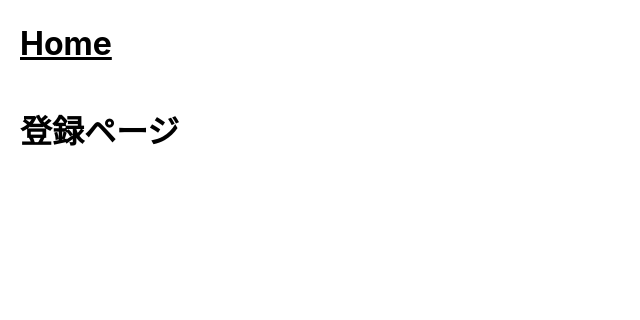
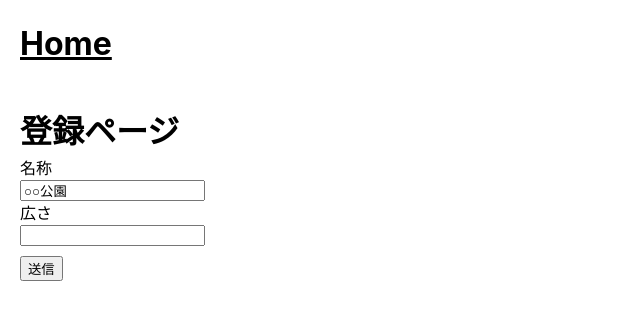
Before and after one commit to shimotsu4431/tokyo-dome, a Next.js app: page /register in a window 1280 px wide. Shown: the top 320 px of the page, without its empty margins (0-640 px from the left). Built offline with nearby package versions, Linux system fonts and the light colour scheme.

Commit message:
add react-hook-form

```diff
--- a/package.json
+++ b/package.json
@@ -27,6 +27,7 @@
     "next": "10.2.3",
     "react": "17.0.2",
     "react-dom": "17.0.2",
+    "react-hook-form": "^7.8.2",
     "sanitize.css": "^12.0.1",
     "sass": "^1.34.0"
   },
--- a/pages/register.tsx
+++ b/pages/register.tsx
@@ -1,8 +1,27 @@
 import Head from 'next/head'
 import React from 'react'
+import { useForm } from 'react-hook-form'
 import { Layout } from '../components/Layout'
+import styles from '../styles/pages/Register.module.scss'
+
+type FormType = {
+  name: string
+  area: number
+}
 
 export const Register: React.FC = () => {
+  const {
+    register,
+    handleSubmit,
+    formState: { errors },
+  } = useForm()
+
+  const onSubmit = (data: FormType) => {
+    const { name, area } = data
+    console.log('area: ', area)
+    console.log('name: ', name)
+  }
+
   return (
     <div>
       <Head>
@@ -15,6 +34,30 @@ export const Register: React.FC = () => {
         <div>
           <h1>登録ページ</h1>
         </div>
+        <div>
+          <form onSubmit={handleSubmit(onSubmit)}>
+            <label>名称</label>
+            <input
+              className={styles.input}
+              {...register('name', { required: true })}
+              defaultValue="○○公園"
+            />
+            {errors.name && <p>name is required</p>}
+            <label>広さ</label>
+            <input
+              type="number"
+              className={styles.input}
+              {...register('area', {
+                required: true,
+                pattern: /[0-9.,０-９．，]+/u, // 半角 or 全角数字
+              })}
+            />
+            {errors.area && <p>area is required</p>}
+            <button className={styles.button} type="submit">
+              送信
+            </button>
+          </form>
+        </div>
       </Layout>
     </div>
   )
--- a/styles/pages/Register.module.scss
+++ b/styles/pages/Register.module.scss
@@ -0,0 +1,7 @@
+.input {
+  display: block;
+}
+
+.button {
+  margin-top: 10px;
+}
```
Also changed, not shown: 1 other file (tests, documents, lock files or other folders).
